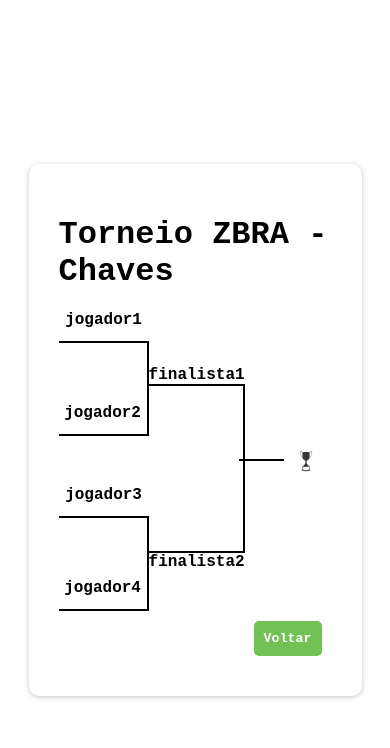
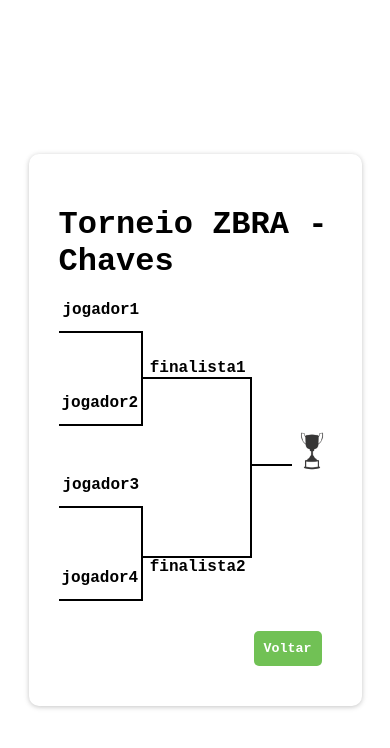
Before and after one commit to iThiagoLessa/torneio-zbra, a React (Create React App) app: page /chave in a window 390 px wide. Shown: the top 748 px of the page. Built offline with nearby package versions, Linux system fonts and the light colour scheme.

Commit message:
ajustes responsivos

```diff
--- a/src/assets/css/chave.css
+++ b/src/assets/css/chave.css
@@ -52,7 +52,7 @@
   grid-row: 1/2;
   grid-column: 2/2;
   display: grid;
-  grid-template-rows: 50% 50%;
+  grid-template-rows: 52% 48%;
 }
 .torneio .conteudo .bloco3 div:nth-child(1) {
   display: flex;
@@ -67,7 +67,7 @@
   grid-row: 2/2;
   grid-column: 2/2;
   display: grid;
-  grid-template-rows: 60% 40%;
+  grid-template-rows: 70% 40%;
 }
 .torneio .conteudo .bloco4 div:nth-child(1) {
   border-right: 2px solid black;
@@ -82,7 +82,7 @@
 }
 .torneio .conteudo .bloco5 div:nth-child(1) {
   display: grid;
-  grid-template-rows: 50% 50%;
+  grid-template-rows: 55% 45%;
 }
 .torneio .conteudo .bloco5 div:nth-child(1) div:nth-child(1) {
   border-bottom: 2px solid black;
@@ -96,4 +96,16 @@
   width: 50%;
 }
 
+@media only screen and (max-width: 900px) {
+  .conteudo {
+    padding-bottom: 20px;
+    overflow-x: scroll;
+    grid-template-columns: 31% 40% !important;
+    grid-template-rows: 50% !important;
+  }
+  .conteudo .bloco5 div:nth-child(2) img {
+    width: 100% !important;
+  }
+}
+
 /*# sourceMappingURL=chave.css.map */
--- a/src/assets/css/participantes.css
+++ b/src/assets/css/participantes.css
@@ -44,4 +44,11 @@
   outline-width: 0;
 }
 
+@media only screen and (max-width: 900px) {
+  .content {
+    padding-bottom: 20px;
+    overflow-x: scroll;
+  }
+}
+
 /*# sourceMappingURL=participantes.css.map */
--- a/src/assets/sass/chave.scss
+++ b/src/assets/sass/chave.scss
@@ -56,7 +56,7 @@ $primary-back-color: #71c155;
             grid-row: 1 / 2;
             grid-column: 2 / 2;
             display: grid;
-            grid-template-rows: 50% 50%;
+            grid-template-rows: 52% 48%;
             div:nth-child(1) {
                 display: flex;
                 align-items: flex-end;
@@ -71,7 +71,7 @@ $primary-back-color: #71c155;
             grid-row: 2 / 2;
             grid-column: 2 / 2;
             display: grid;
-            grid-template-rows: 60% 40%;
+            grid-template-rows: 70% 40%;
             div:nth-child(1) {
                 border-right: $border;
             }
@@ -85,7 +85,7 @@ $primary-back-color: #71c155;
             grid-template-columns: 50% 50%;
             div:nth-child(1) {
                 display: grid;
-                grid-template-rows: 50% 50%;
+                grid-template-rows: 55% 45%;
                 div:nth-child(1) {
                     border-bottom: $border;
                 }
@@ -101,3 +101,19 @@ $primary-back-color: #71c155;
         }
     }
 }
+
+@media only screen and(max-width: 900px) {
+    .conteudo {
+        padding-bottom: 20px;
+        overflow-x: scroll;
+        grid-template-columns: 31% 40% !important;
+        grid-template-rows: 50% !important;
+        .bloco5 {
+            div:nth-child(2) {
+                img {
+                    width: 100% !important;
+                }
+            }
+        }
+    }
+}
--- a/src/assets/sass/participantes.scss
+++ b/src/assets/sass/participantes.scss
@@ -50,3 +50,9 @@ $primary-back-color: #71c155;
         }
     }
 }
+@media only screen and(max-width: 900px) {
+    .content {
+        padding-bottom: 20px;
+        overflow-x: scroll;
+    }
+}
--- a/src/components/AdicionarParticipantes.jsx
+++ b/src/components/AdicionarParticipantes.jsx
@@ -1,4 +1,4 @@
-import React, { useState } from "react";
+import React from "react";
 import "../assets/css/adicionarParticipantes.css";
 
 const AdicionarParticipantes = (props) => {
```
Also changed, not shown: 2 other files (tests, documents, lock files or other folders).
